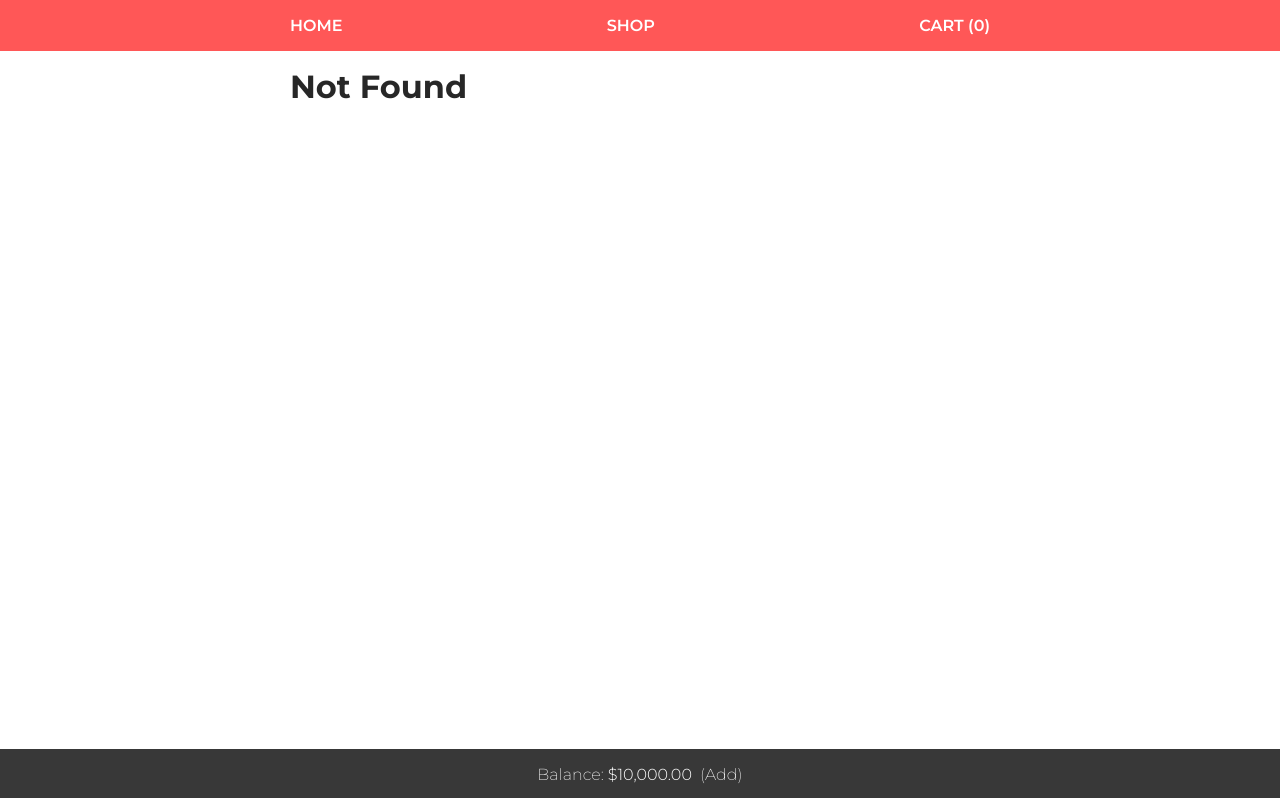
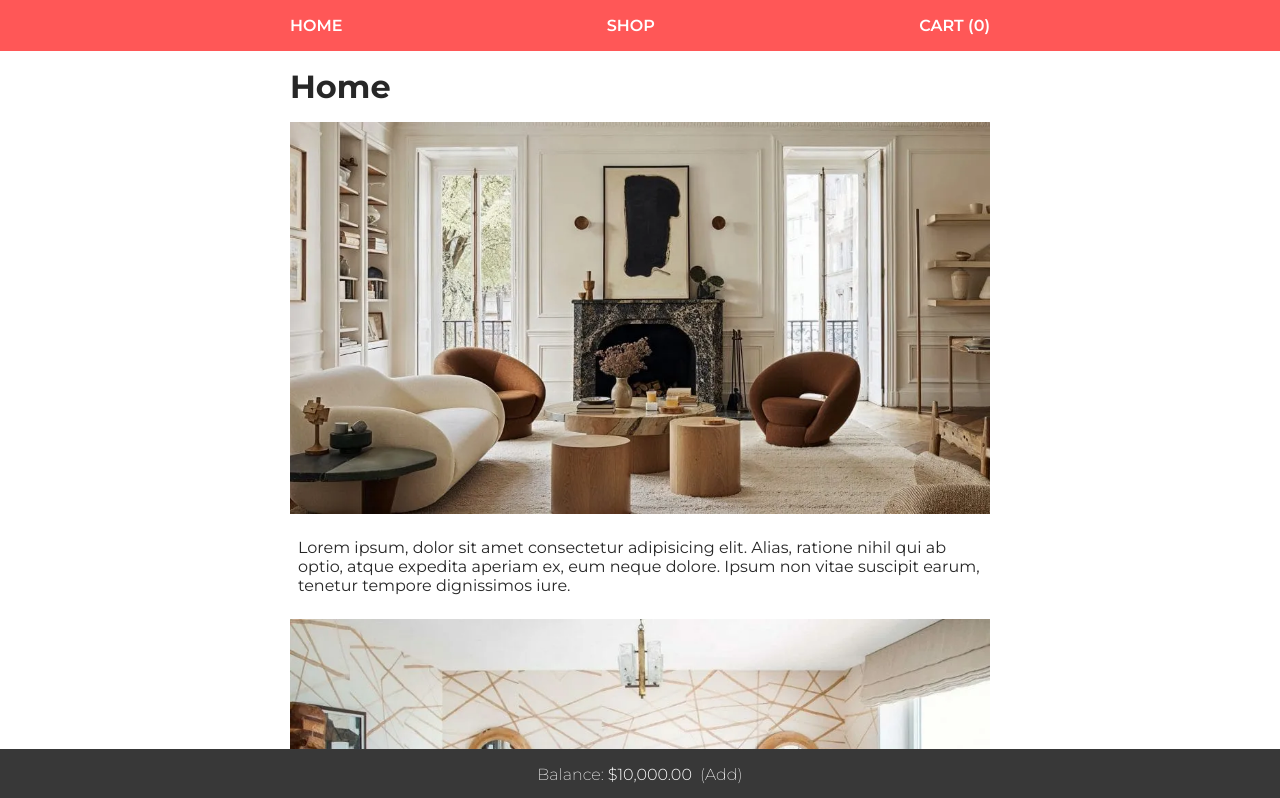
Before and after one commit to miguelruizc/odin-shopping-card, a React (Vite) app: page / in a window 1280 px wide. Before the commit this address had no page. Shown: the top 798 px of the page. Built offline with nearby package versions, Linux system fonts and the light colour scheme.

Commit message:
Change BrowserRouter to HashRouter for correct navigation when deployed

```diff
--- a/src/components/App.jsx
+++ b/src/components/App.jsx
@@ -1,4 +1,4 @@
-import { BrowserRouter as Router, Routes, Route } from 'react-router-dom';
+import { HashRouter as Router, Routes, Route } from 'react-router-dom';
 import Home from './Home.jsx';
 import Shop from './Shop.jsx';
 import Cart from './Cart.jsx';
@@ -17,7 +17,7 @@
 			<Router>
 				<Nav cart={cart} />
 				<Routes>
-					<Route path="/odin-shopping-cart" element={<Home />}></Route>
+					<Route path="/" element={<Home />}></Route>
 					<Route path="/shop" element={<Shop cart={cart} setCart={setCart} />}></Route>
 					<Route
 						path="/cart"
--- a/src/components/Nav.jsx
+++ b/src/components/Nav.jsx
@@ -6,7 +6,7 @@
 		<div className="nav">
 			<ul>
 				<li>
-					<Link to="/odin-shopping-cart">HOME</Link>
+					<Link to="/">HOME</Link>
 				</li>
 				<li>
 					<Link to="/shop">SHOP</Link>
```
